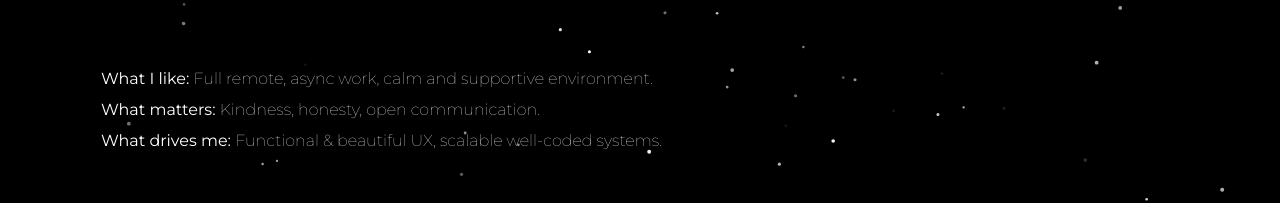
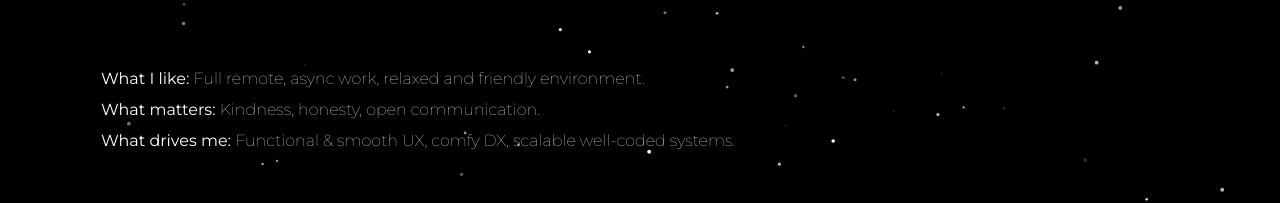
Before and after one commit to gVguy/my-profile, a Nuxt app: page / in a window 1280 px wide. Shown: the part 501-704 px from the top of the page. Built offline with nearby package versions, Linux system fonts and the light colour scheme.

Commit message:
update profile page text

```diff
--- a/pages/index.vue
+++ b/pages/index.vue
@@ -11,7 +11,7 @@
     <section class="about">
       <p>
         <span class="key">What I like: </span>
-        <span class="value">Full remote, async work, calm and supportive environment.</span>
+        <span class="value">Full remote, async work, relaxed and friendly environment.</span>
       </p>
       <p>
         <span class="key">What matters: </span>
@@ -19,7 +19,7 @@
       </p>
       <p>
         <span class="key">What drives me: </span>
-        <span class="value">Functional & beautiful UX, scalable well-coded systems.</span>
+        <span class="value">Functional & smooth UX, comfy DX, scalable well-coded systems.</span>
       </p>
     </section>
     <section class="links">
```
